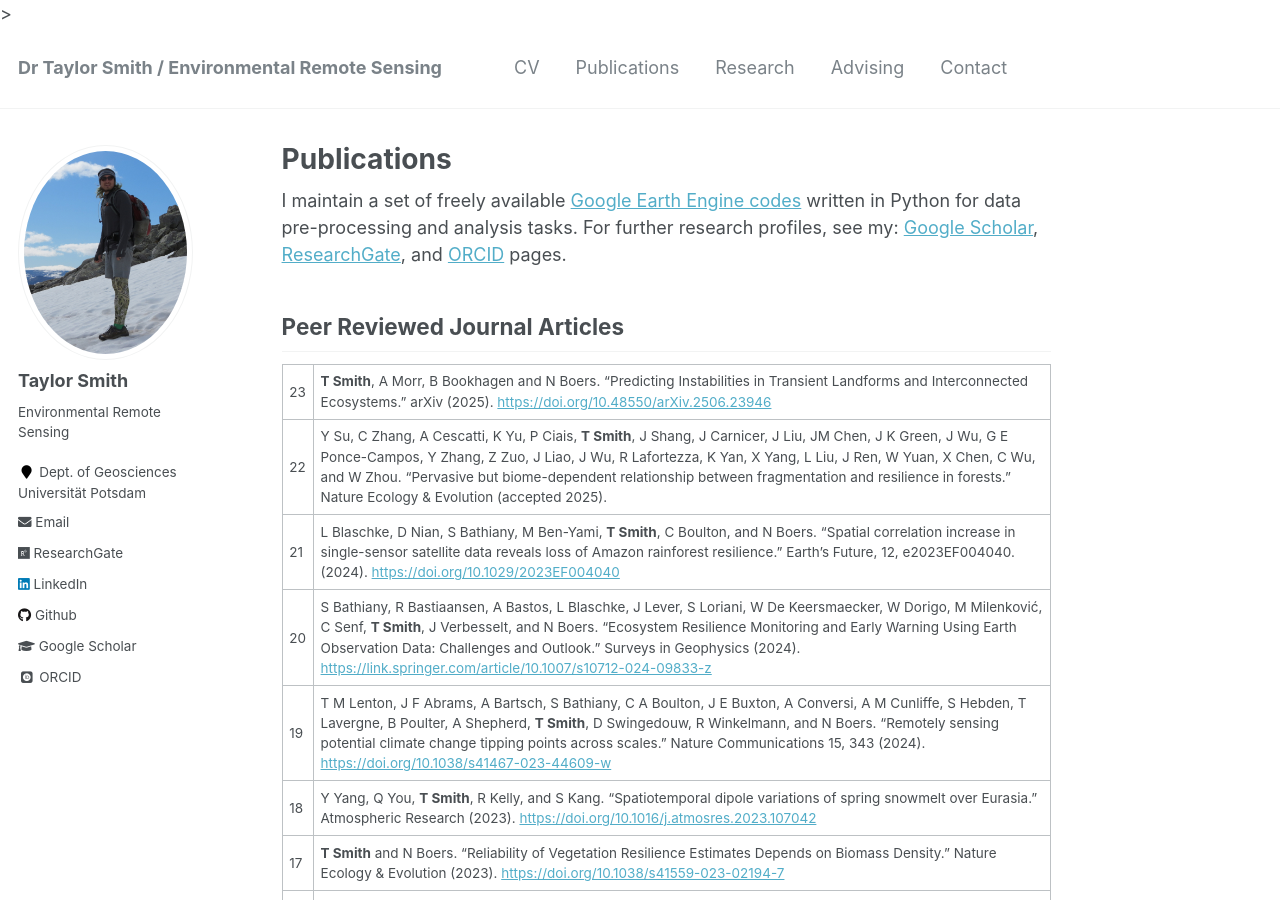
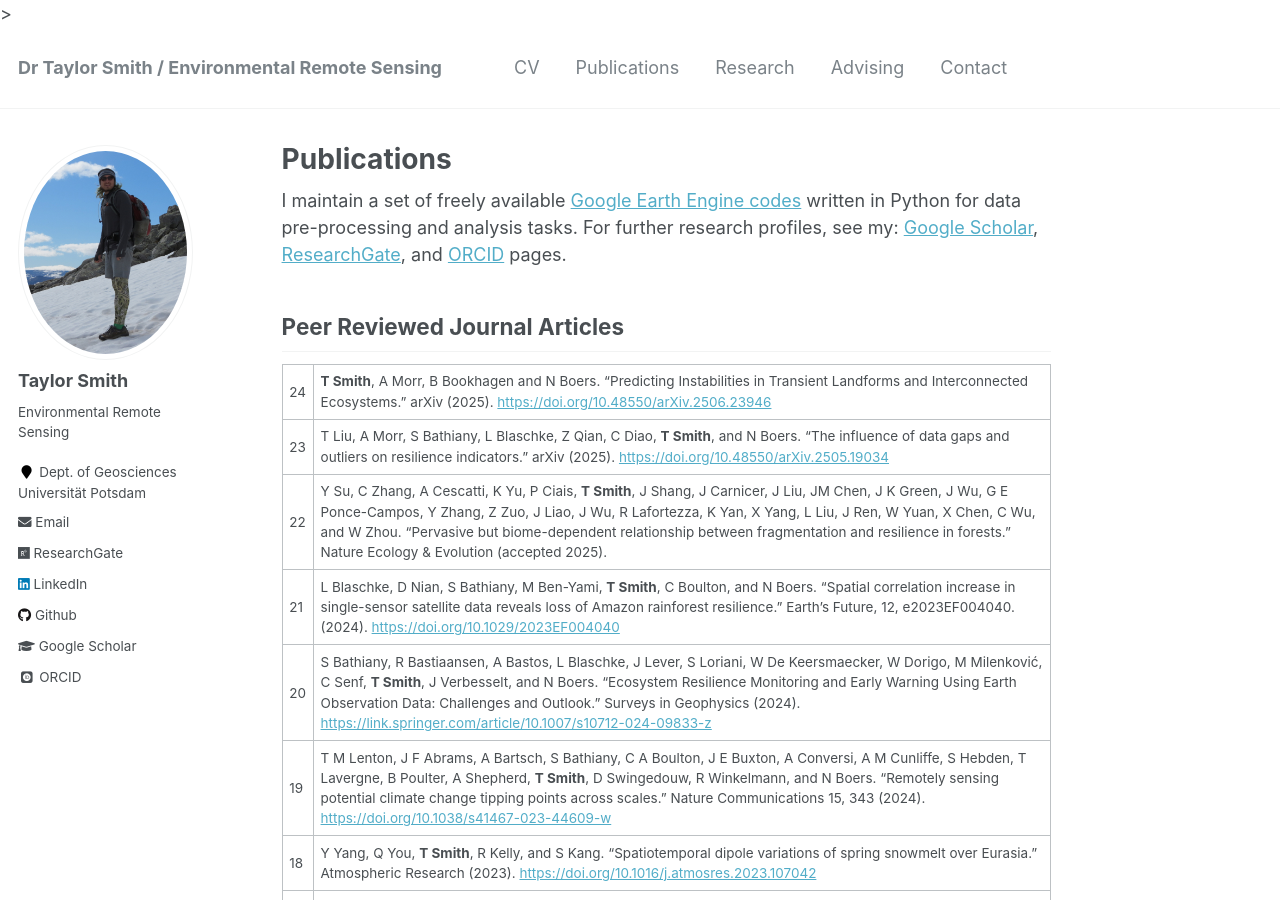
Before and after one commit to tasmi/tasmi.github.io, a Jekyll site: the page built from _pages/publications.md, in a window 1280 px wide and 900 px high. Built offline with Jekyll 4.4.1, drawn with Linux system fonts in a browser that asks for light colours; some web fonts are replaced.

Commit message:
Update publications.md

```diff
--- a/_pages/publications.md
+++ b/_pages/publications.md
@@ -9,7 +9,8 @@ I maintain a set of freely available [Google Earth Engine codes](https://github.
 
 ## Peer Reviewed Journal Articles
 
-23 | **T Smith**, A Morr, B Bookhagen and N Boers. "Predicting Instabilities in Transient Landforms and Interconnected Ecosystems." arXiv (2025). [https://doi.org/10.48550/arXiv.2506.23946](https://doi.org/10.48550/arXiv.2506.23946)
+24 | **T Smith**, A Morr, B Bookhagen and N Boers. "Predicting Instabilities in Transient Landforms and Interconnected Ecosystems." arXiv (2025). [https://doi.org/10.48550/arXiv.2506.23946](https://doi.org/10.48550/arXiv.2506.23946)
+23 | T Liu, A Morr, S Bathiany, L Blaschke, Z Qian, C Diao, **T Smith**, and N Boers. "The influence of data gaps and outliers on resilience indicators." arXiv (2025). [https://doi.org/10.48550/arXiv.2505.19034](https://doi.org/10.48550/arXiv.2505.19034)
 22 | Y Su, C Zhang, A Cescatti, K Yu, P Ciais, **T Smith**, J Shang, J Carnicer, J Liu, JM Chen, J K Green, J Wu, G E Ponce-Campos, Y Zhang, Z Zuo, J Liao, J Wu, R Lafortezza, K Yan, X Yang, L Liu, J Ren, W Yuan, X Chen, C Wu, and W Zhou. "Pervasive but biome-dependent relationship between fragmentation and resilience in forests." Nature Ecology & Evolution (accepted 2025).
 21 | L Blaschke, D Nian, S Bathiany, M Ben-Yami, **T Smith**, C Boulton, and N Boers. "Spatial correlation increase in single-sensor satellite data reveals loss of Amazon rainforest resilience." Earth's Future, 12, e2023EF004040.  (2024). [https://doi.org/10.1029/2023EF004040](https://doi.org/10.1029/2023EF004040)
 20 | S Bathiany, R Bastiaansen, A Bastos, L Blaschke, J Lever, S Loriani, W De Keersmaecker, W Dorigo, M Milenković, C Senf, **T Smith**, J Verbesselt, and N Boers. "Ecosystem Resilience Monitoring and Early Warning Using Earth Observation Data: Challenges and Outlook."  Surveys in Geophysics (2024). [https://link.springer.com/article/10.1007/s10712-024-09833-z](https://link.springer.com/article/10.1007/s10712-024-09833-z)
```
